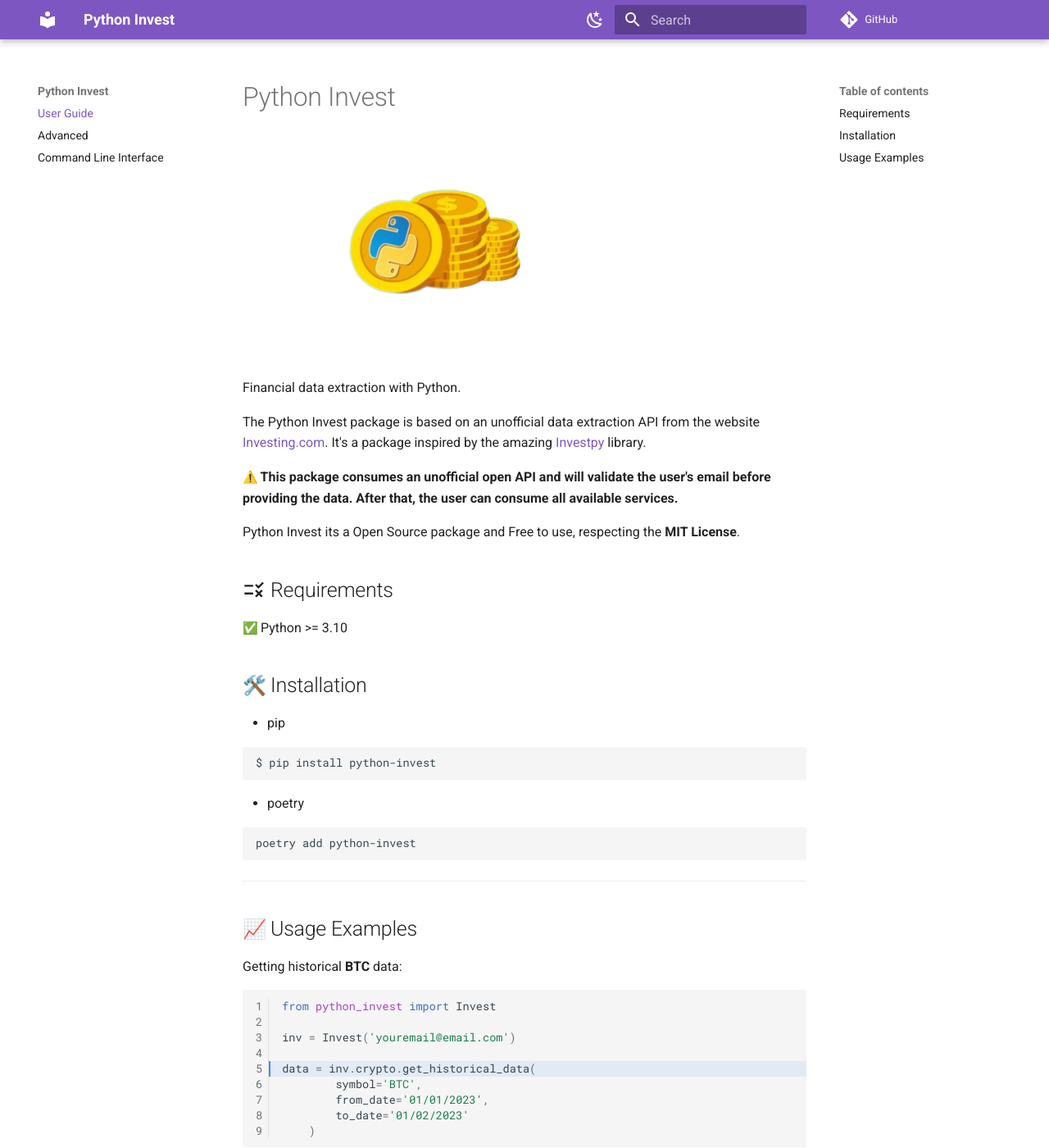
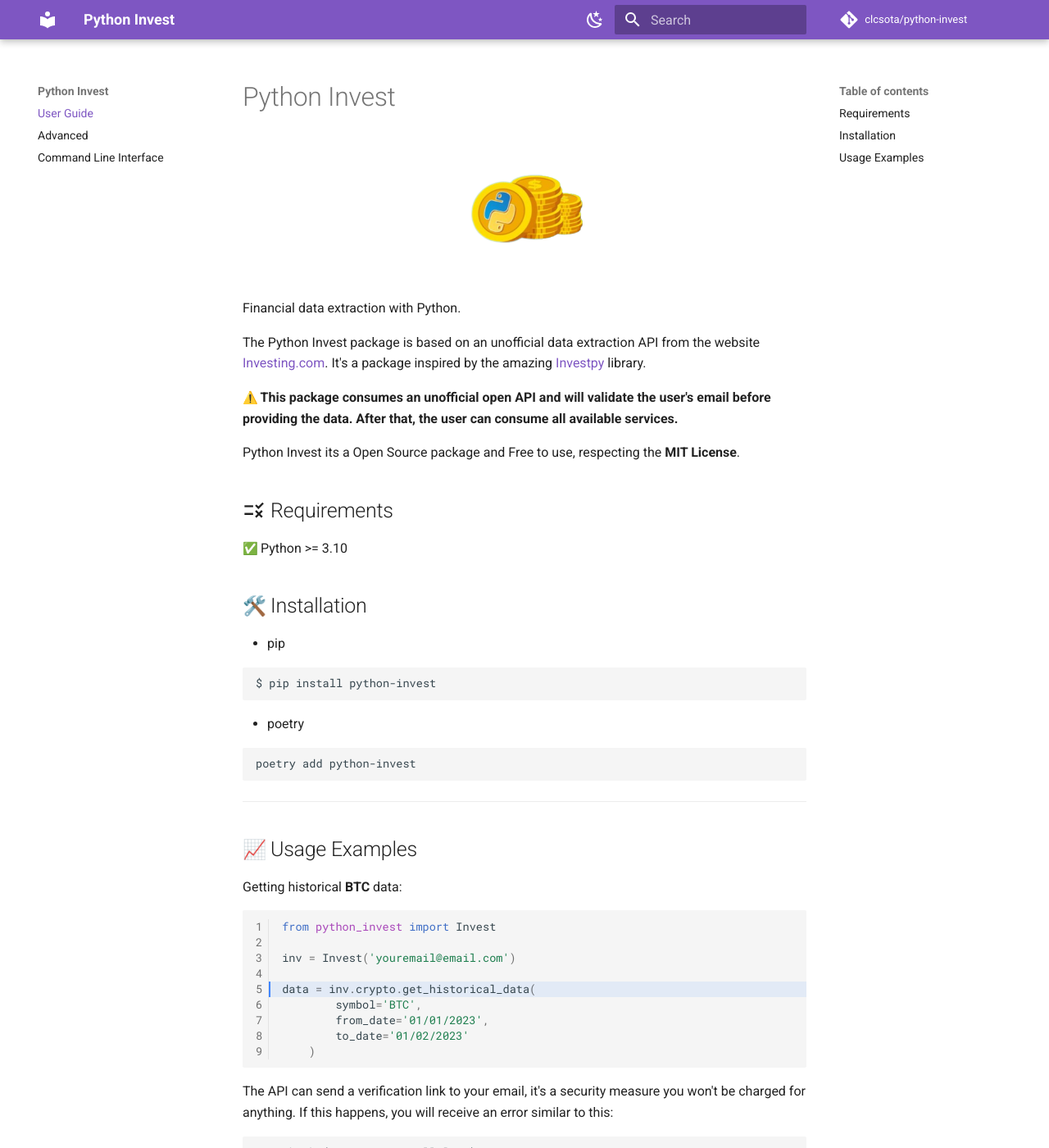
Before and after one commit to clcosta/python-invest, an MkDocs documentation site: the page built from docs/index.md, in a window 1280 px wide and 1400 px high. Shown: the whole window at 82% size. Built offline with MkDocs 1.6.1 and Material for MkDocs 9.7.7, drawn with Linux system fonts in a browser that asks for light colours; emoji names are drawn with the system emoji font; comment, search, counter and statistics services are not loaded.

Commit message:
docs: Center image

```diff
--- a/docs/index.md
+++ b/docs/index.md
@@ -1,6 +1,6 @@
 # Python Invest
 
-![Python Invest Logo](./images/logo.png "Python Invest Logo")
+![Python Invest Logo](./images/logo.png "Python Invest Logo"){ width="300" .center }
 
 Financial data extraction with Python.
 
--- /dev/null
+++ b/docs/stylesheets/extra.css
@@ -0,0 +1,5 @@
+.center {
+    display: block;
+    margin-left: auto;
+    margin-right: auto;
+}
--- a/mkdocs.yml
+++ b/mkdocs.yml
@@ -1,5 +1,6 @@
 site_name: Python Invest
 repo_url: https://github.com/clcosta/python-invest
+repo_name: clcsota/python-invest
 nav:
   - User Guide: index.md
   - Advanced: advanced.md
@@ -22,6 +23,7 @@
   - pymdownx.highlight
   - pymdownx.superfences
   - pymdownx.mark
+  - attr_list
   - pymdownx.emoji:
       emoji_generator: !!python/name:materialx.emoji.to_svg
       emoji_index: !!python/name:materialx.emoji.twemoji
@@ -32,3 +34,8 @@
       python:
         import:
         - https://docs.python-requests.org/en/master/objects.inv
+extra_css:
+  - ./stylesheets/extra.css
+
+watch:
+   - python_invest
```
